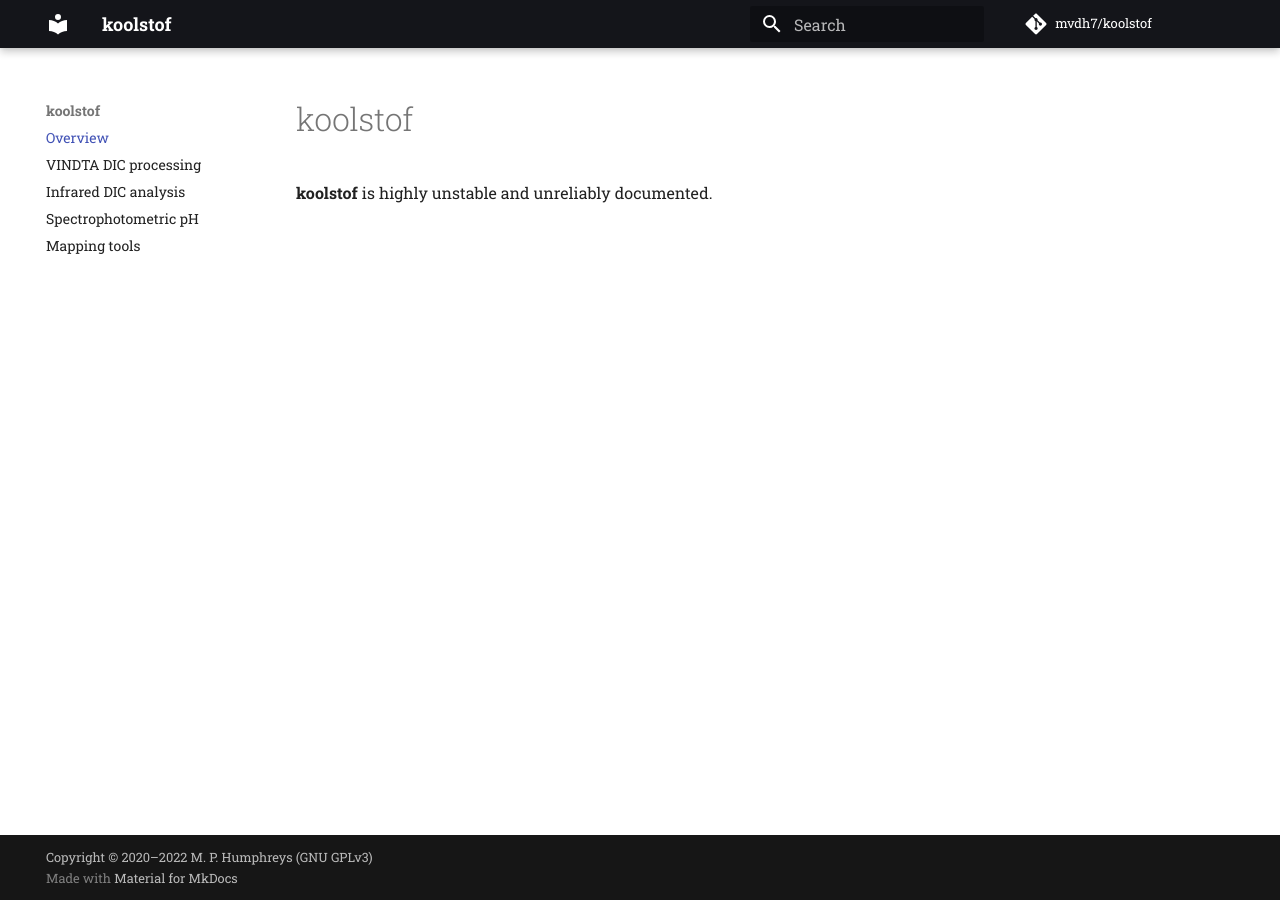
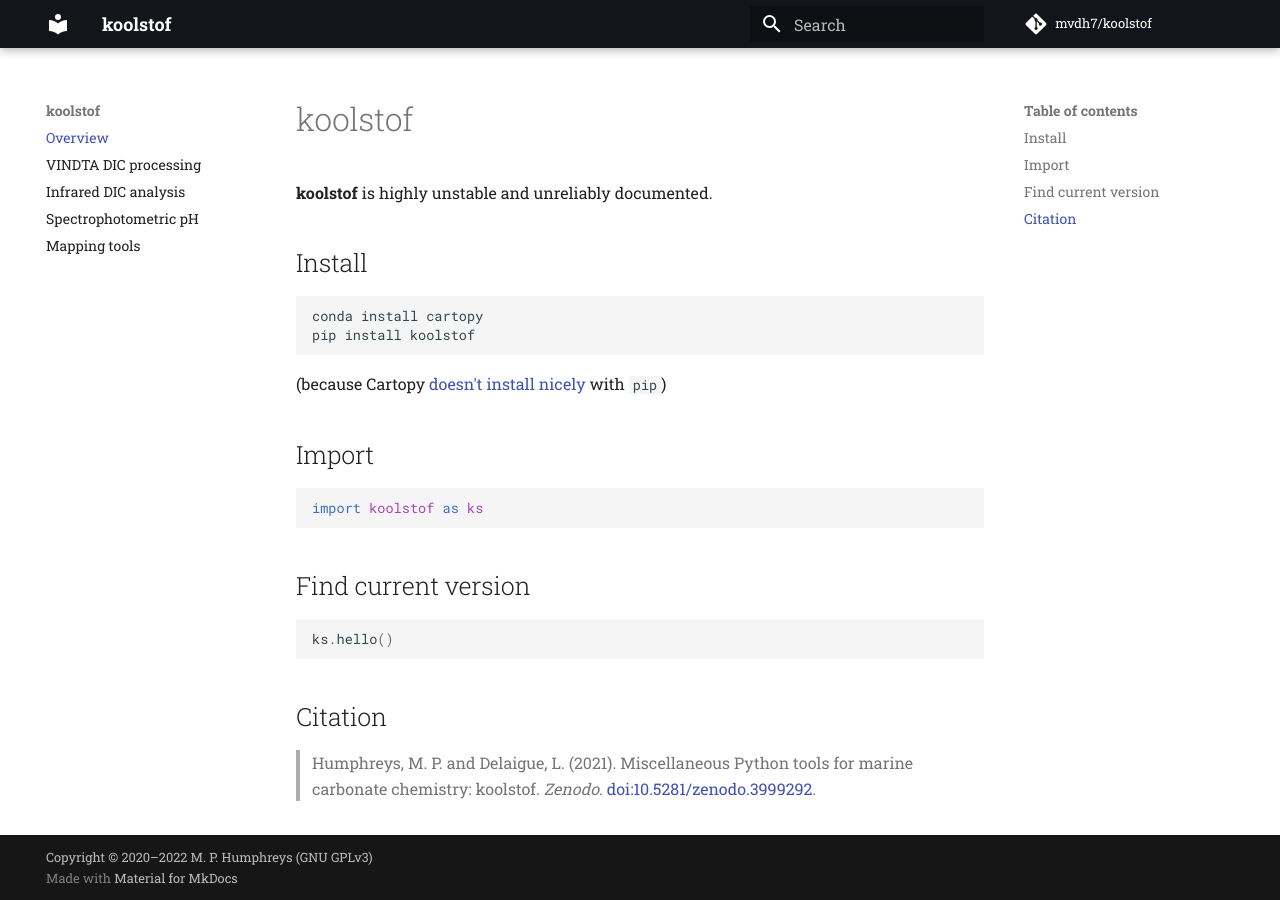
Before and after one commit to mvdh7/koolstof, an MkDocs documentation site: the page built from docs/index.md, in a window 1280 px wide. Built offline with MkDocs 1.6.1 and Material for MkDocs 9.7.7, drawn with Linux system fonts in a browser that asks for light colours; comment, search, counter and statistics services are not loaded.

Commit message:
Add instructions from README

````diff
--- a/docs/index.md
+++ b/docs/index.md
@@ -1,3 +1,26 @@
 # koolstof
 
 **koolstof** is highly unstable and unreliably documented.
+
+## Install
+
+    conda install cartopy
+    pip install koolstof
+
+(because Cartopy [doesn't install nicely](https://scitools.org.uk/cartopy/docs/latest/installing.html#building-from-source) with `pip`)
+
+## Import
+
+```python
+import koolstof as ks
+```
+
+## Find current version
+
+```python
+ks.hello()
+```
+
+## Citation
+
+> Humphreys, M. P. and Delaigue, L. (2021).  Miscellaneous Python tools for marine carbonate chemistry: koolstof.  *Zenodo*.  [doi:10.5281/zenodo.3999292](https://doi.org/10.5281/zenodo.3999292).
````
